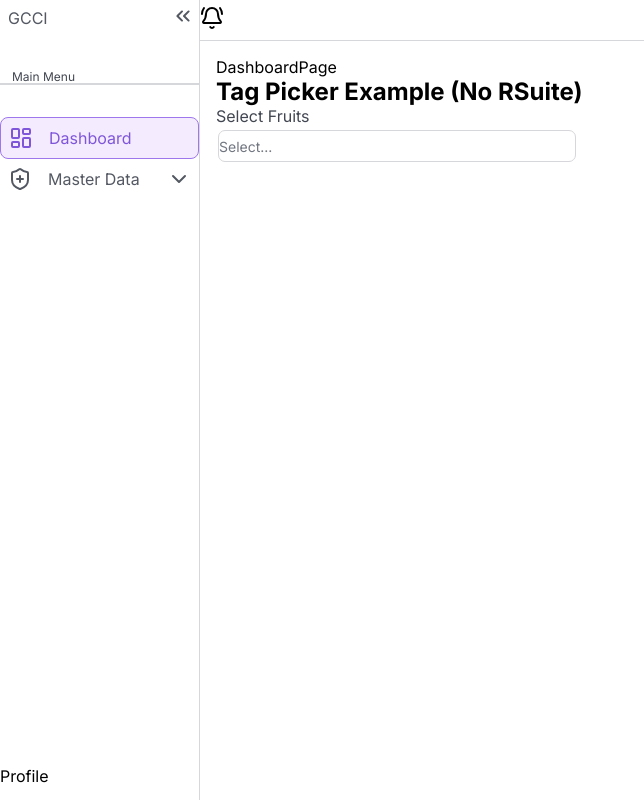
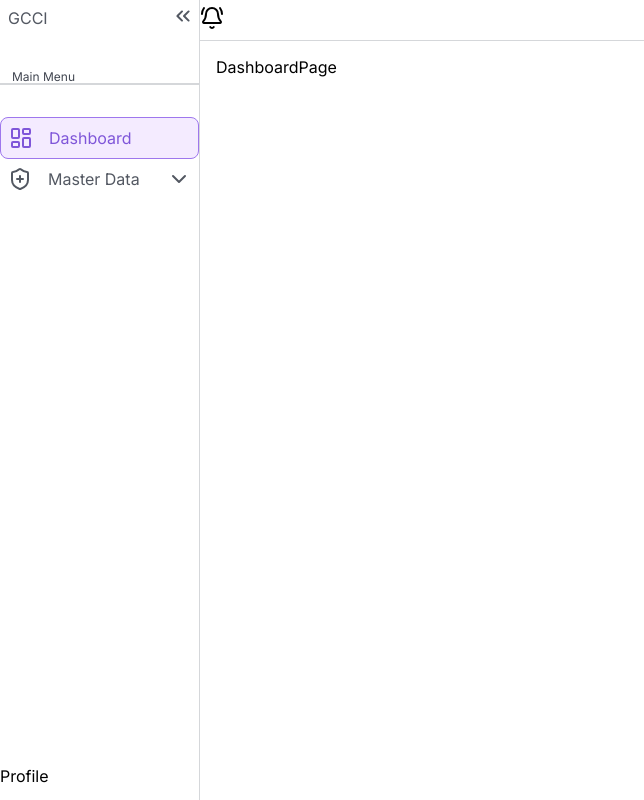
Before and after one commit to themansabmir/freightdex, a React (Vite) app: page / in a window 1280 px wide. Shown: the whole page, without its empty margins (0-644 px from the left). Built offline with nearby package versions, Linux system fonts and the light colour scheme.

Commit message:
GCCI-25: Project Setup

```diff
--- a/package.json
+++ b/package.json
@@ -11,6 +11,8 @@
   },
   "dependencies": {
     "@radix-ui/react-popover": "^1.1.6",
+    "@tanstack/react-query": "^5.76.1",
+    "@tanstack/react-query-devtools": "^5.76.1",
     "@tanstack/react-table": "^8.21.2",
     "axios": "^1.9.0",
     "lucide-react": "^0.483.0",
--- a/src/app/_app.scss
+++ b/src/app/_app.scss
@@ -88,3 +88,10 @@
     background: white;
     margin-right: -1em;
 }
+
+.check_online {
+    background-color: $destructive-50;
+    color: $neutral-30;
+    padding: 0.5em;
+    text-align: center;
+}
--- a/src/app/index.tsx
+++ b/src/app/index.tsx
@@ -1,9 +1,18 @@
 import { RouterProvider } from "react-router-dom";
 import "./_app.scss";
 import { browserRouterRoutes } from "./router/BROWSER_ROUTER";
+import { useOnline } from "@shared/hooks/isOnline";
+
 export function App() {
+  const { isOnline } = useOnline();
+
   return (
     <>
+      {!isOnline && (
+        <div className='check_online font-sm'>
+          Please check your internet connection and try again.
+        </div>
+      )}
       <RouterProvider router={browserRouterRoutes} />
     </>
   );
--- /dev/null
+++ b/src/lib/react-query.ts
@@ -0,0 +1,34 @@
+// src/lib/react-query.ts
+import {
+  QueryClient,
+  useQuery,
+  useMutation,
+  useQueryClient,
+  useInfiniteQuery,
+  useIsFetching,
+    useIsMutating,
+  QueryClientProvider
+} from "@tanstack/react-query";
+
+export const queryClient = new QueryClient({
+  defaultOptions: {
+    queries: {
+      staleTime: 1000 * 60 * 5,
+      refetchOnWindowFocus: false,
+    },
+    mutations: {
+      retry: 0,
+    },
+  },
+});
+
+// ✅ Re-export core hooks and utilities
+export {
+  useQuery,
+  useMutation,
+  useQueryClient,
+  useInfiniteQuery,
+  useIsFetching,
+    useIsMutating,
+  QueryClientProvider
+};
--- a/src/main.tsx
+++ b/src/main.tsx
@@ -1,12 +1,19 @@
 import { StrictMode } from "react";
 import { createRoot } from "react-dom/client";
 import App from "./app/index";
+import { ReactQueryDevtools } from "@tanstack/react-query-devtools";
 import "@scss/root.scss";
 import { ErrorBoundary } from "@shared/components/Error";
+import { queryClient, QueryClientProvider} from '@lib/react-query'
+
+
 createRoot(document.getElementById("root")!).render(
   <StrictMode>
     <ErrorBoundary>
-      <App />
+      <QueryClientProvider client={queryClient}>
+        <App />
+        <ReactQueryDevtools initialIsOpen={false} />
+      </QueryClientProvider>
     </ErrorBoundary>
   </StrictMode>
 );
--- a/src/modules/dashboard/index.tsx
+++ b/src/modules/dashboard/index.tsx
@@ -1,43 +1,9 @@
-import MultiSelectInput from "@shared/components/Dropdown";
-import { useState } from "react";
 const DashboardPage = () => {
-  const fruitOptions = [
-    { label: "Apple", value: "apple" },
-    { label: "Orange", value: "orange" },
-    { label: "Banana", value: "banana" },
-    { label: "Mango", value: "mango" },
-    { label: "fruit", value: "fruit" },
-    { label: "vegie", value: "vegie" },
-  ];
 
-  const [input, setInput] = useState("");
-  const [selected, setSelected] = useState<string[]>([]);
-  const [isOpen, setIsOpen] = useState(false);
-
-  console.log(selected);
-
-  const handleSelect = (val: string) => {
-    setSelected((prev) =>
-      prev.includes(val) ? prev.filter((v) => v !== val) : [...prev, val]
-    );
-
-  };
 
   return (
     <div>
       DashboardPage
-      <h2>Tag Picker Example (No RSuite)</h2>
-      <MultiSelectInput
-        label="Select Fruits"
-        options={fruitOptions}
-        name='Search'
-        selectedValues={selected}
-        onSelect={handleSelect}
-        inputValue={input}
-        onInputChange={setInput}
-        isOpen={isOpen}
-        setIsOpen={setIsOpen}
-      />
     </div>
   );
 };
--- /dev/null
+++ b/src/modules/vendor/hooks/useVendorApi.tsx
@@ -0,0 +1,6 @@
+
+const useVendorApi = () => {
+    return {}
+}
+
+export default useVendorApi
--- a/src/modules/vendor/index.tsx
+++ b/src/modules/vendor/index.tsx
@@ -52,9 +52,11 @@ const Vendor = () => {
   });
   const handleClick = () => {
     setIsForm(true);
+  };
+  const handleCancel = () => {
+    setIsForm(false)
     setFormData({})
-    setFormData(vendorData[0]);
-  };
+  }
 
   const getRowId = (row: IVendor) => row.id;
   return (
@@ -68,6 +70,7 @@ const Vendor = () => {
         <>
           <div className='flex justify-between'>
             <TextField
+              label="Search Vendor"
               onChange={(e) => setQuery(e.target.value)}
               value={query}
               placeholder='Search Vendor'
@@ -96,7 +99,7 @@ const Vendor = () => {
             setData={setFormData}
           />
           <Stack gap='1em' direction='horizontal' justify='end' align='center'>
-            <Button type='outline' variant='destructive'>
+            <Button type='outline' variant='destructive' onClick={handleCancel}>
               Cancel
             </Button>
             <Button>Submit</Button>
--- /dev/null
+++ b/src/shared/hooks/isOnline.tsx
@@ -0,0 +1,25 @@
+import { useEffect, useState } from "react";
+
+export function useOnline() {
+  const [isOnline, setIsOnline] = useState(navigator.onLine);
+
+  useEffect(() => {
+    const handleOnline = () => {
+      setIsOnline(true);
+    };
+
+    const handleOffline = () => {
+      setIsOnline(false);
+    };
+
+    window.addEventListener("online", handleOnline);
+    window.addEventListener("offline", handleOffline);
+
+    return () => {
+      window.removeEventListener("online", handleOnline);
+      window.removeEventListener("offline", handleOffline);
+    };
+  }, []);
+
+  return { isOnline };
+}
--- a/tsconfig.app.json
+++ b/tsconfig.app.json
@@ -30,7 +30,8 @@
       "@context/*": ["context/*"],
       "@modules/*": ["modules/*"],
       "@generator/*": ["generator/*"],
-      "@api/*": ["api/*"]
+      "@api/*": ["api/*"],
+      "@lib/*": ["lib/*"],
     }
   },
   "include": ["src"]
--- a/vite.config.ts
+++ b/vite.config.ts
@@ -14,6 +14,7 @@ export default defineConfig({
       "@modules": path.resolve(__dirname, "src/modules"),
       "@generator": path.resolve(__dirname, "src/generator"),
       "@api": path.resolve(__dirname, "src/api"),
+      "@lib": path.resolve(__dirname, "src/lib"),
     },
   },
   css: {
```
Also changed, not shown: 1 other file (tests, documents, lock files or other folders).
